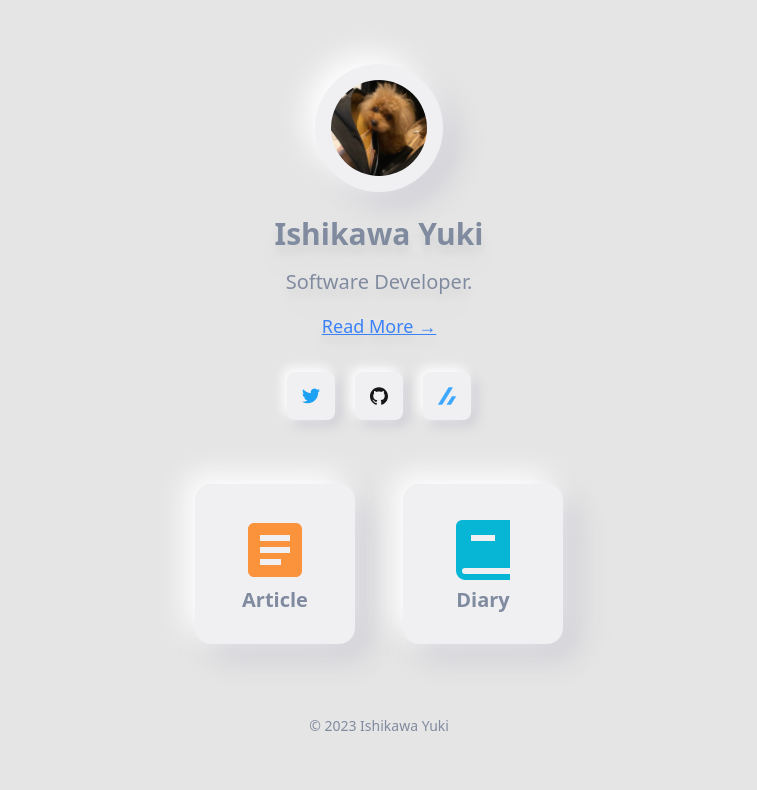
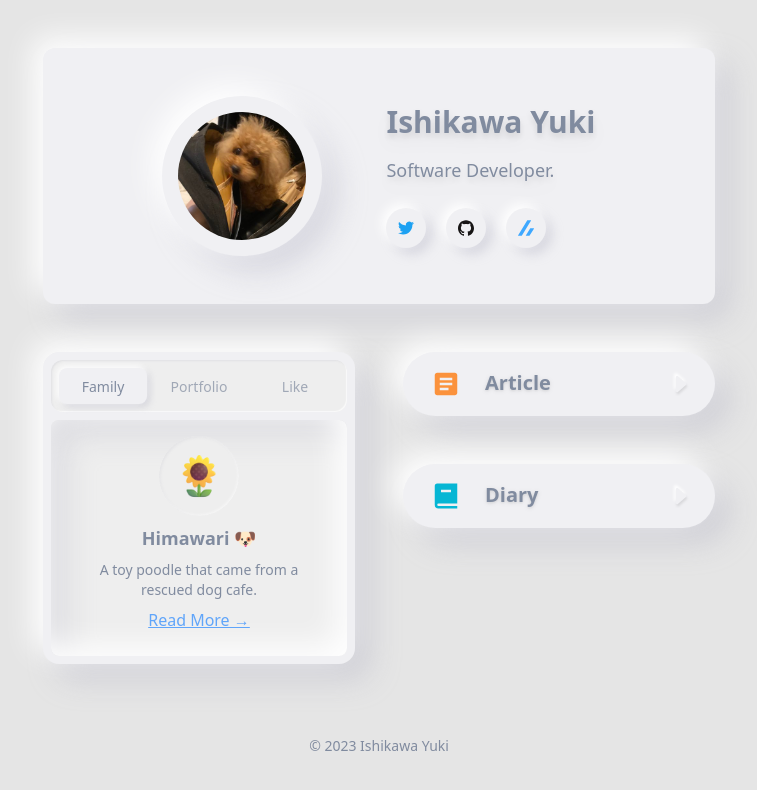
Before and after one commit to mayone-du/ishikawayuki-v1, a Next.js app: page / in a window 1280 px wide. Shown: the top 790 px of the page, without its empty margins (261-1018 px from the left). Built offline with nearby package versions, Linux system fonts and the light colour scheme.

Commit message:
💄 top page

```diff
--- a/src/app/page.tsx
+++ b/src/app/page.tsx
@@ -1,65 +1,102 @@
 import type { NextPage } from "next";
 import Link from "next/link";
+import { BsFillCaretRightFill } from "react-icons/bs";
 import { ArticleIcon } from "src/components/Icon/ArticleIcon";
 import { DiaryIcon } from "src/components/Icon/DiaryIcon";
-import { ProfileLink } from "src/components/ProfileLink";
-import { pagesPath } from "src/lib/$path";
+import { TabBox } from "src/components/TabBox";
+import { pagesPath, staticPath } from "src/lib/$path";
 import { PROFILE_LINKS } from "src/util/links";
 
 const Index: NextPage = () => {
   return (
-    <div className="mt-16 mb-10">
-      <div className="flex items-center justify-center">
-        <ProfileLink />
+    <div className="sm:mt-12 mt-6 sm:mx-0 mx-6">
+      <div className="flex flex-col sm:gap-12 gap-6 items-center mx-auto max-w-2xl">
+        <div className="neumorphism-container-lg sm:py-12 py-6 w-full bg-neumorphism-bg mx-auto">
+          <div className="flex justify-center flex-col sm:flex-row items-center sm:gap-16 gap-6">
+            <div>
+              <Link
+                href={pagesPath.about.$url()}
+                className="sm:h-40 h-32 aspect-square neumorphism-container-preset neumorphism-container-lg rounded-full before:rounded-full"
+              >
+                <div className="neumorphism-inner">
+                  {/* eslint-disable-next-line @next/next/no-img-element */}
+                  <img
+                    className="rounded-full sm:h-32 h-24"
+                    src={staticPath.profile_jpg}
+                    alt=""
+                  />
                 </div>
-      <div className="flex flex-col items-center gap-4 mt-6">
-        <p className="text-center font-bold text-3xl drop-shadow-xl">
+              </Link>
+            </div>
+
+            <div className="flex flex-col sm:gap-4 gap-3">
+              <h1 className="font-bold sm:text-3xl text-2xl drop-shadow-lg">
                 Ishikawa Yuki
-        </p>
-
-        <p className="text-center font-medium text-xl drop-shadow-xl">
+              </h1>
+              <p className="font-medium sm:text-lg text-base drop-shadow-lg">
                 Software Developer.
               </p>
-        <p className="text-center text-lg text-blue-500 font-medium drop-shadow-xl underline hover:no-underline hover:text-blue-400 transition">
-          <Link href={pagesPath.about.$url()}>Read More →</Link>
-        </p>
-
-        <div className="flex justify-center gap-5 relative mt-4">
+              <div className="flex gap-5 relative mt-2">
                 {PROFILE_LINKS.map(({ Icon, href }) => {
                   return (
                     <a key={href} href={href} target="_blank" rel="noreferrer">
-                <div className="w-12 h-12 neumorphism-container-preset neumorphism-container-md">
+                      <div className="w-10 h-10 neumorphism-container-preset neumorphism-container-md rounded-full before:rounded-full">
                         <div className="neumorphism-inner">
-                    <Icon className="absolute text-lg" />
+                          <Icon className="absolute" />
                         </div>
                       </div>
                     </a>
                   );
                 })}
               </div>
-
-        <ul className="flex flex-col sm:flex-row items-center justify-center sm:gap-12 gap-8 mt-12">
-          <li>
-            <Link href={pagesPath.article.$url()}>
-              <div className="w-40 h-40 neumorphism-container-preset neumorphism-container-xl">
-                <div className="neumorphism-inner">
-                  <ArticleIcon className="text-7xl" />
-                  <span className="font-bold text-xl">Article</span>
             </div>
           </div>
-            </Link>
-          </li>
-          <li>
-            <Link href={pagesPath.diary.$url()}>
-              <div className="w-40 h-40 neumorphism-container-preset neumorphism-container-xl">
-                <div className="neumorphism-inner">
-                  <DiaryIcon className="text-7xl" />
-                  <span className="font-bold text-xl">Diary</span>
         </div>
+
+        <div className="grid sm:grid-cols-2 w-full sm:gap-12 gap-6">
+          <div className="col-span-1">
+            <TabBox />
+          </div>
+
+          <nav className="col-span-1 flex flex-col sm:gap-12 gap-6">
+            <Link
+              href={pagesPath.article.$url()}
+              className="h-16 w-full neumorphism-container-preset neumorphism-container-lg bg-neumorphism-bg justify-between rounded-full before:rounded-full"
+            >
+              <div className="neumorphism-inner flex-row justify-between w-full px-6">
+                <div className="flex gap-6">
+                  <ArticleIcon className="text-3xl" />
+                  <span className="font-bold text-xl drop-shadow">Article</span>
+                </div>
+                <BsFillCaretRightFill
+                  className="text-3xl text-neumorphism-bg scale-75"
+                  style={{
+                    filter:
+                      "drop-shadow(1px 3px 1.5px rgba(0,0,0,0.1)) drop-shadow(-1.8px -3.5px 1.8px rgba(255,255,255,1))",
+                  }}
+                />
               </div>
             </Link>
-          </li>
-        </ul>
+            <Link
+              href={pagesPath.diary.$url()}
+              className="h-16 w-full neumorphism-container-preset neumorphism-container-lg bg-neumorphism-bg justify-between rounded-full before:rounded-full"
+            >
+              <div className="neumorphism-inner flex-row justify-between w-full px-6">
+                <div className="flex gap-6">
+                  <DiaryIcon className="text-3xl" />
+                  <span className="font-bold text-xl drop-shadow">Diary</span>
+                </div>
+                <BsFillCaretRightFill
+                  className="text-3xl text-neumorphism-bg scale-75"
+                  style={{
+                    filter:
+                      "drop-shadow(1px 3px 1.5px rgba(0,0,0,0.1)) drop-shadow(-1.8px -3.5px 1.8px rgba(255,255,255,1))",
+                  }}
+                />
+              </div>
+            </Link>
+          </nav>
+        </div>
       </div>
     </div>
   );
--- a/src/components/Markdown.tsx
+++ b/src/components/Markdown.tsx
@@ -7,7 +7,7 @@ type Props = {
 
 export const Markdown: FC<Props> = ({ markdownText }) => {
   return (
-    <div className="prose sm:prose-h1:text-3xl prose-h1:text-2xl prose-headings:text-gray-500 prose-headings:border-b-2 prose-headings:pb-2 prose-headings:border-gray-200 prose-p:text-gray-500 prose-li:text-gray-500 max-w-5xl mx-auto">
+    <div className="prose sm:prose-h1:text-3xl prose-h1:text-2xl prose-headings:text-gray-500 prose-headings:relative prose-headings:before:block prose-headings:before:h-1 prose-headings:before:w-full prose-headings:before:bg-neumorphism-active-bg prose-headings:before:absolute prose-headings:before:-bottom-2 prose-headings:before:rounded-md prose-headings:before:shadow-[inset_-1px_-1px_1px_rgba(255,_255,_255,_0.7),_inset_1px_1px_2px_rgba(174,_174,_192,_0.2)] prose-headings:pb-2 prose-headings:border-gray-200 prose-p:text-gray-500 prose-li:text-gray-500 max-w-5xl mx-auto">
       <ReactMarkdown>{markdownText}</ReactMarkdown>
     </div>
   );
--- /dev/null
+++ b/src/components/TabBox.tsx
@@ -0,0 +1,152 @@
+"use client";
+import Link from "next/link";
+import type { FC } from "react";
+import { useLayoutEffect, useRef } from "react";
+import { useState } from "react";
+import { IoMdArrowRoundUp } from "react-icons/io";
+import { SiSpotify } from "react-icons/si";
+import { pagesPath, staticPath } from "src/lib/$path";
+
+const TAB_VALUES = ["Family", "Portfolio", "Like"] as const;
+
+const PORTFOLIO_ITEMS = [
+  {
+    href: "https://mayoblog.vercel.app/",
+    label: "Blog. Used microCMS.",
+  },
+  {
+    href: "https://mayone-du.github.io/yew-blog",
+    label: "Blog. Written in Rust.",
+  },
+  {
+    href: "https://ishikawayuki.me",
+    label: "This Site.",
+  },
+] as const;
+
+export const TabBox: FC = () => {
+  const [tabVal, setTabVal] = useState<typeof TAB_VALUES[number]>(
+    TAB_VALUES[0]
+  );
+
+  const ref = useRef<HTMLDivElement | null>(null);
+
+  const [tabWidth, setTabWidth] = useState(0);
+
+  useLayoutEffect(() => {
+    setTabWidth(ref.current?.offsetWidth ?? 0);
+  }, []);
+
+  const handleChangeTab = (val: typeof tabVal) => () => setTabVal(val);
+  const currentIndex = TAB_VALUES.findIndex((val) => val === tabVal);
+
+  return (
+    <div className="neumorphism-container-xl bg-neumorphism-bg p-2">
+      <div
+        ref={ref}
+        className="relative flex items-center justify-around gap-2 shadow-[inset_-1px_-1px_1px_rgba(255,_255,_255,_0.7),_inset_1px_1px_2px_rgba(174,_174,_192,_0.2)] p-2 rounded-xl bg-neumorphism-active-bg"
+      >
+        <span
+          className={`absolute py-[calc(1rem+2px)] pointer-events-none w-[calc((100%-2rem)/3)] rounded-lg left-2 top-2 transition-all neumorphism-container-sm bg-neumorphism-bg`}
+          style={{
+            transform: `translateX(${((tabWidth - 8) / 3) * currentIndex}px)`,
+          }}
+        />
+        {TAB_VALUES.map((val) => {
+          const isSelected = tabVal === val;
+          return (
+            <button
+              key={val}
+              className={`block py-1.5 z-10 rounded-lg basis-1/3 transition-all ${
+                isSelected ? "" : "opacity-70 hover:opacity-100"
+              }`}
+              onClick={handleChangeTab(val)}
+            >
+              <span className="text-sm">{val}</span>
+            </button>
+          );
+        })}
+      </div>
+      <div className="pt-2">
+        {tabVal === "Family" && <FamilyConents />}
+        {tabVal === "Portfolio" && <PortfolioContents />}
+        {tabVal === "Like" && <LikeContents />}
+      </div>
+    </div>
+  );
+};
+
+const PortfolioContents: FC = () => {
+  return (
+    <ul>
+      {PORTFOLIO_ITEMS.map(({ href, label }, i) => {
+        const isLast = PORTFOLIO_ITEMS.length - 1 === i;
+        return (
+          <li key={href}>
+            <a
+              href={href}
+              target="_blank"
+              className="py-1.5 opacity-80 hover:opacity-100 transition-all px-2 flex justify-between w-full"
+              rel="noreferrer"
+            >
+              <h3 className="font-bold text-xs">{label}</h3>
+              <IoMdArrowRoundUp className="rotate-45" />
+            </a>
+            {!isLast && (
+              <div className="w-full my-2 h-2 rounded-md bg-neumorphism-active-bg shadow-[inset_-1px_-1px_1px_rgba(255,_255,_255,_0.7),_inset_1px_1px_2px_rgba(174,_174,_192,_0.2)]" />
+            )}
+          </li>
+        );
+      })}
+    </ul>
+  );
+};
+
+const FamilyConents: FC = () => {
+  return (
+    <div>
+      <div className="shadow-[inset_-10px_-10px_30px_#FFFFFF,inset_15px_15px_30px_rgba(174,_174,_192,_0.3)] rounded-lg p-4 bg-neumorphism-active-bg">
+        {/* eslint-disable-next-line @next/next/no-img-element */}
+        <img
+          src={staticPath.assets.sunflower_png}
+          className="block aspect-square h-20 mx-auto rounded-full p-4 bg-neumorphism-active-bg shadow-[inset_-1px_-1px_3px_rgba(255,_255,_255,_0.6),_inset_1px_1px_3px_rgba(174,_174,_192,_0.2)]"
+          alt=""
+        />
+        <div className="p-2 text-center flex flex-col gap-2">
+          <h2 className="text-lg font-bold">Himawari 🐶</h2>
+          <p className="text-sm">
+            A toy poodle that came from a rescued dog cafe.
+          </p>
+          <p>
+            <Link
+              href={pagesPath.$url()}
+              className="underline hover:no-underline transition-all opacity-100 hover:opacity-90 text-blue-400"
+            >
+              Read More →
+            </Link>
+          </p>
+        </div>
+      </div>
+    </div>
+  );
+};
+const LikeContents: FC = () => {
+  return (
+    <div>
+      <a
+        href="https://open.spotify.com/track/0XeyTwIqd2GPPcIFpM10IX?si=d095e697db9e41da"
+        target="_blank"
+        rel="noreferrer"
+        className="flex items-center gap-4 w-full p-2 opacity-80 hover:opacity-100 transition-all"
+      >
+        <SiSpotify className="text-xl text-[#1DB954]" />
+        <div className="flex items-center gap-6 w-full">
+          <div className="font-bold">ETA</div>
+
+          <div className="text-xs">by 米津玄師</div>
+        </div>
+        <IoMdArrowRoundUp className="text-xl rotate-45" />
+      </a>
+    </div>
+  );
+};
--- a/src/lib/$path.ts
+++ b/src/lib/$path.ts
@@ -38,6 +38,7 @@ export const staticPath = {
     building_construction_png: "/assets/building_construction.png",
     clinking_beer_mugs_png: "/assets/clinking_beer_mugs.png",
     dog_png: "/assets/dog.png",
+    sunflower_png: "/assets/sunflower.png",
     tiger_face_png: "/assets/tiger_face.png",
   },
   profile_jpg: "/profile.jpg",
```
Also changed, not shown: public/assets/sunflower.png (added). Lines whose indentation alone changed are shown as unchanged.
